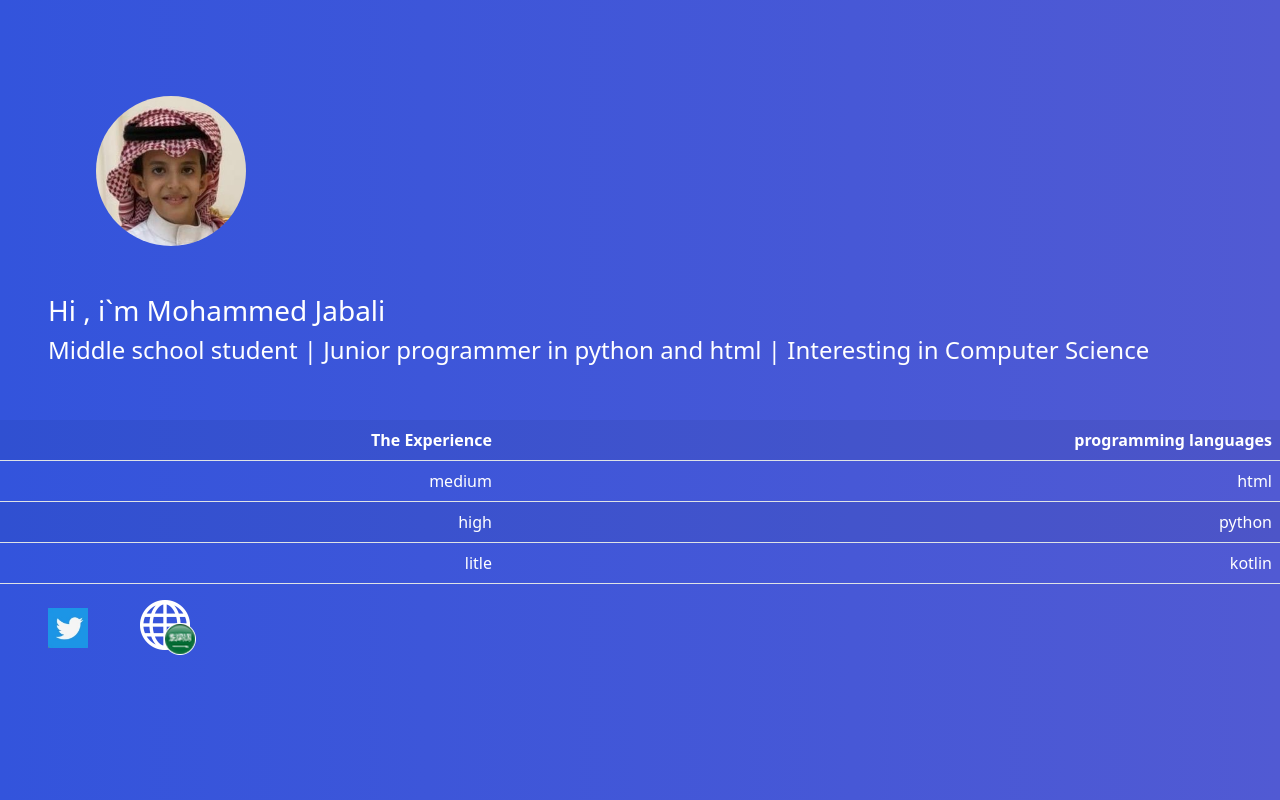
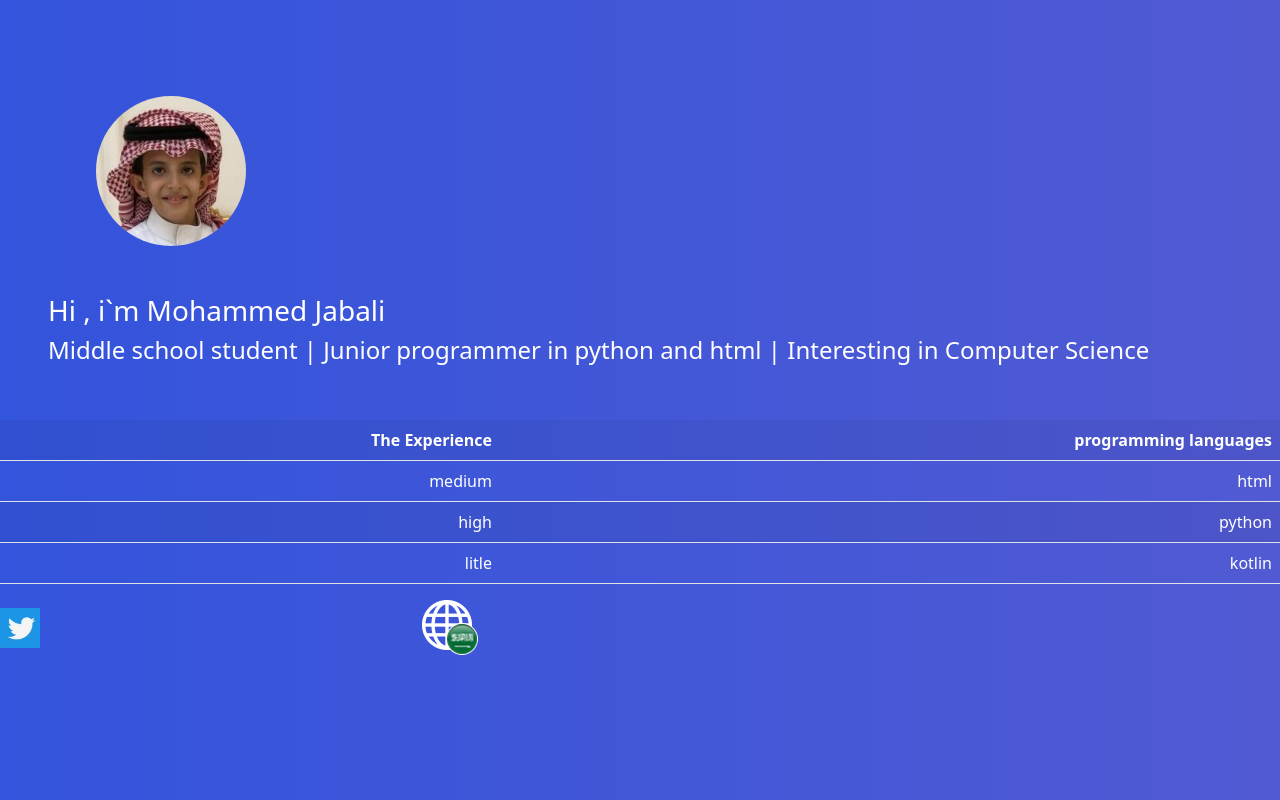
Before and after one commit to m10jab/personal-page, a plain HTML site: page index.html in a window 1280 px wide. Drawn offline with nearby package versions, Linux system fonts and the light colour scheme.

Commit message:
Update index.html

```diff
--- a/index.html
+++ b/index.html
@@ -15,7 +15,7 @@
             text-align: center;
             padding-top: 240px;
           }
-          a{ padding-right:12cm ;
+          a{ padding-right:10cm ;
           }
           button{
             background-color: #3354dc;
@@ -56,8 +56,8 @@
         </tr>
       </tr>
     </table>
-    <a  class="p-5" href="https://twitter.com/m10jab"><img src="Twitter.jpg" alt="Twitter logo"width=40 ></a>
-    <a class="md-5" id="MOH" href="http://m10jab2.netlify.app"><img src="lang_ksa.png" alt=""></a>
+    <a  class="p-6" href="https://twitter.com/m10jab"><img src="Twitter.jpg" alt="Twitter logo"width=40 ></a>
+    <a class="md-3" id="MOH" href="http://m10jab2.netlify.app"><img src="lang_ksa.png" alt=""></a>
     <script src="https://cdn.jsdelivr.net/npm/bootstrap@5.0.2/dist/js/bootstrap.bundle.min.js" integrity="sha384-MrcW6ZMFYlzcLA8Nl+NtUVF0sA7MsXsP1UyJoMp4YLEuNSfAP+JcXn/tWtIaxVXM" crossorigin="anonymous"></script>
   </body>
 </html>
```
